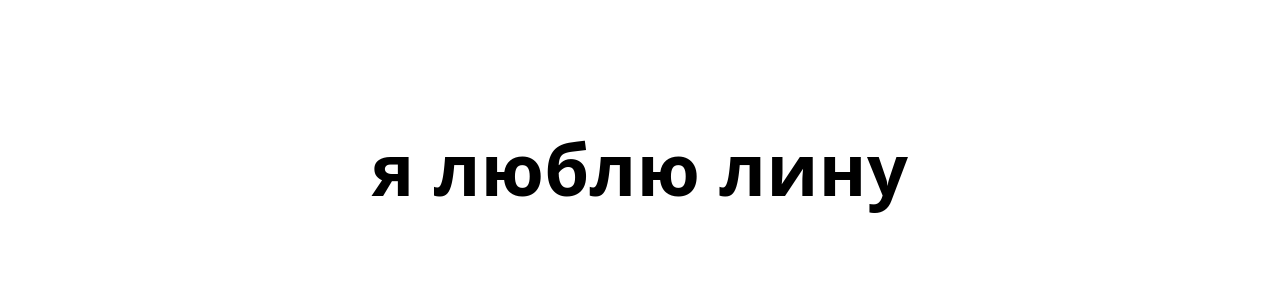
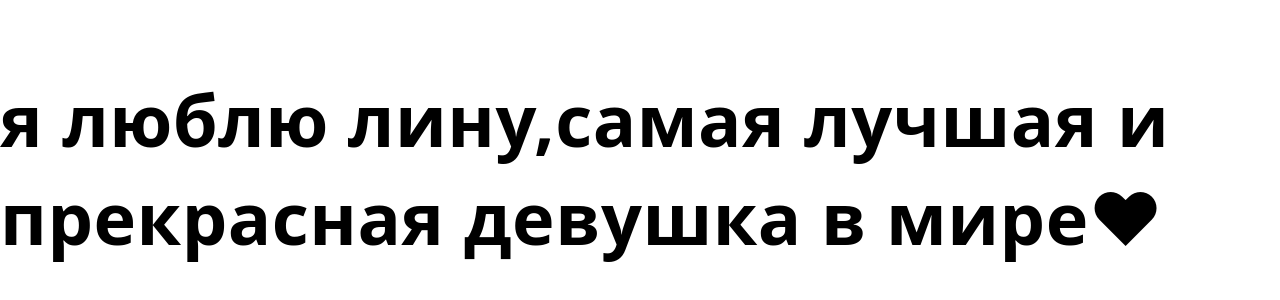
Before and after one commit to caesar900/adaV, a plain HTML site: page index.html in a window 1280 px wide. Shown: the part 232-532 px from the top of the page. Drawn offline with Linux system fonts and the light colour scheme.

Commit message:
Update index.html

```diff
--- a/index.html
+++ b/index.html
@@ -22,6 +22,6 @@
   </style>
 </head>
 <body>
-  <h1>я люблю лину</h1>
+  <h1>я люблю лину,самая лучшая и прекрасная девушка в мире❤</h1>
 </body>
 </html>
```
